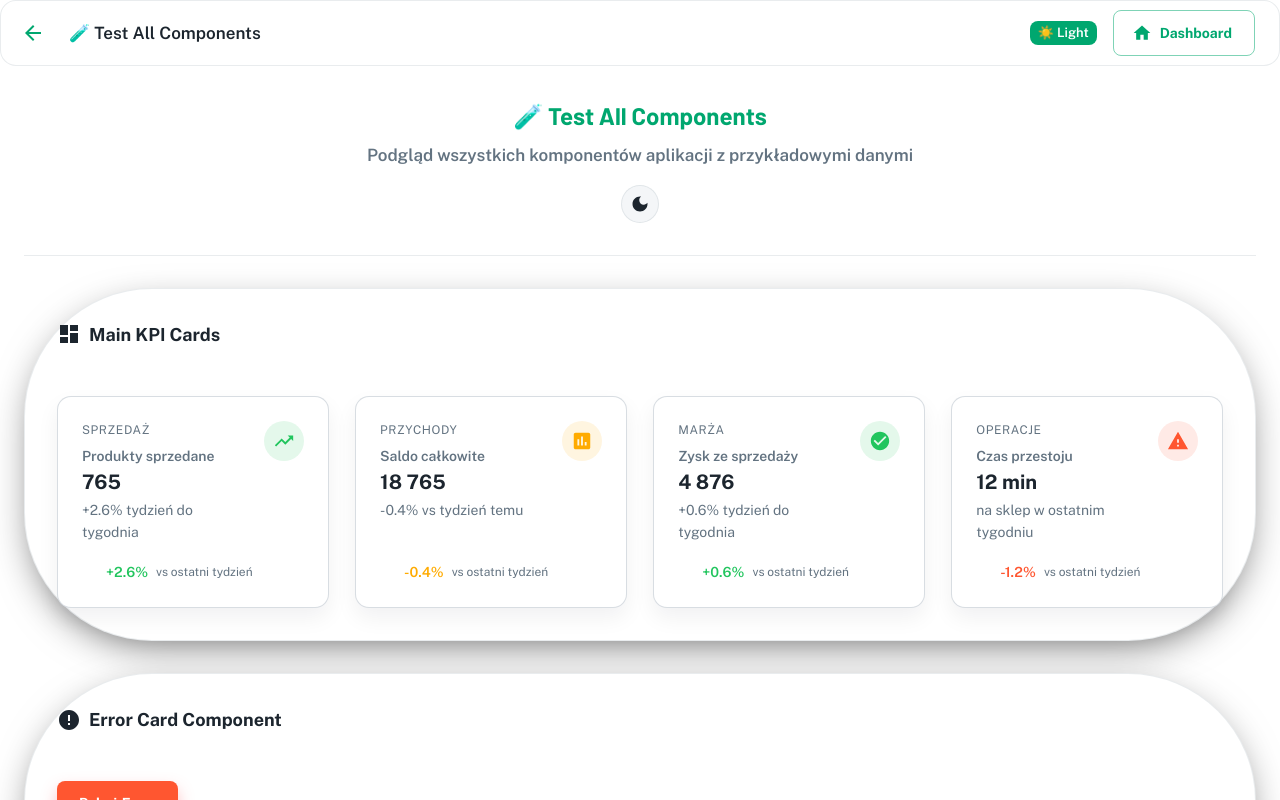
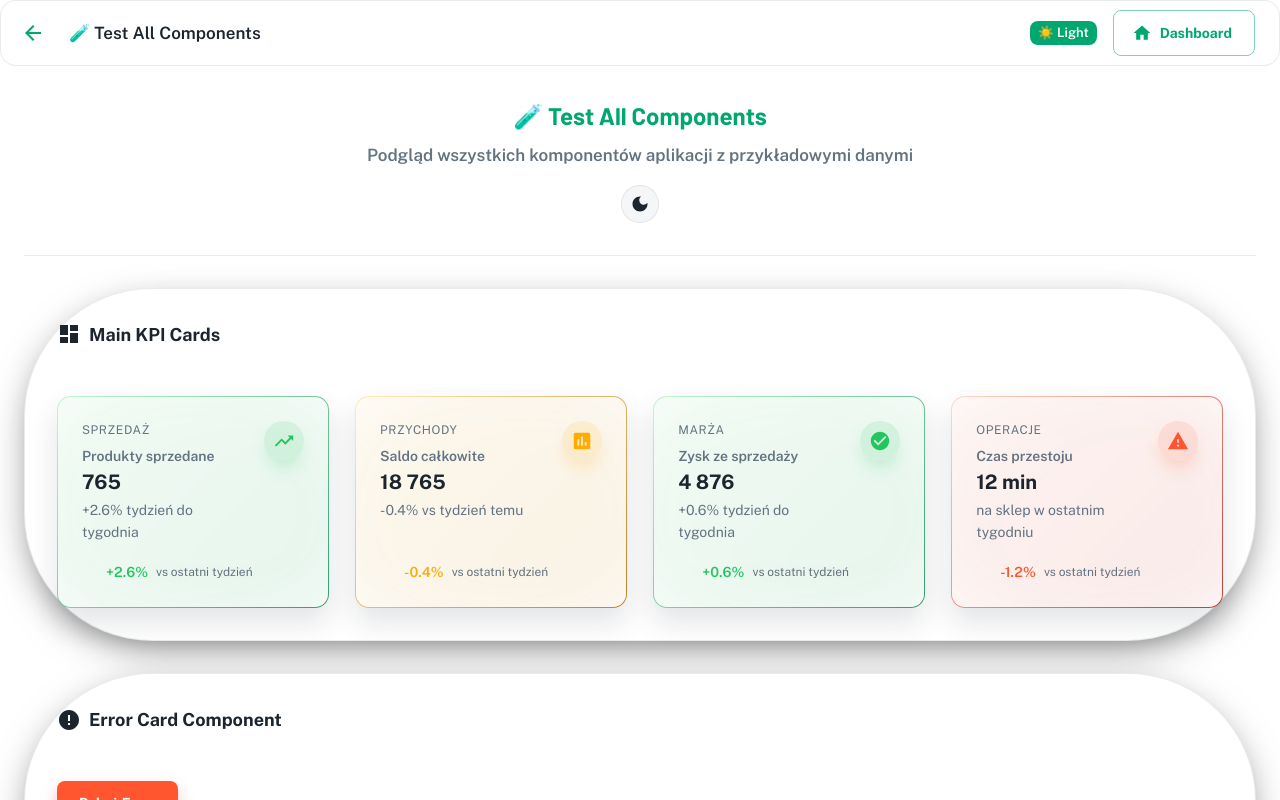
Before and after one commit to shyBBy/Dashboard-reader-xlsx, a React (Vite) app: page /test-all in a window 1280 px wide. Shown: the top 800 px of the page. Built offline with nearby package versions, Linux system fonts and the light colour scheme; some icons are missing.

Commit message:
Dodanie efektów wizualnych dla MainCards

```diff
--- a/src/components/Dashboard/Dashboard.jsx
+++ b/src/components/Dashboard/Dashboard.jsx
@@ -1,6 +1,6 @@
 import React, { useEffect, useMemo, useState } from 'react';
 import { Box, Typography, Alert, Divider, CircularProgress, Tabs, Tab } from '@mui/material';
-import { Warning, Store, Assessment, Today, ShoppingCart } from '@mui/icons-material';
+import { Warning, Assessment, Today, ShoppingCart } from '@mui/icons-material';
 import { useNavigate } from 'react-router-dom';
 import { DataFilters } from './DataFilters/DataFilters';
 import { DynamicDataTable } from './DynamicDataTable/DynamicDataTable';
@@ -137,17 +137,6 @@ export const Dashboard = () => {
         const availabilityIntent = getAvailabilityCardType(scopedMetrics.availabilityAvg);
 
         return [
-            {
-                id: 'dashboard-total-stores',
-                overline: 'Sklepy',
-                title: 'Sklepy w danych',
-                value: formatDisplayValue(scopedMetrics.totalStores),
-                helperText: 'unikalne sklepy w zestawie',
-                icon: <Store fontSize="inherit" />,
-                intent: 'primary',
-                trend: buildPercentageTrend(scopedMetrics.totalStores, baseMetrics.totalStores),
-                sparkline: { data: buildSparkline(baseMetrics.totalStores, scopedMetrics.totalStores), color: 'primary' },
-            },
             {
                 id: 'dashboard-availability',
                 overline: 'Dostępność',
@@ -345,19 +334,16 @@ export const Dashboard = () => {
                             fontWeight: 700,
                             letterSpacing: 1,
                             color: 'text.secondary',
-                            '& .MuiTab-wrapper': {
-                                color: 'text.secondary',
-                                fontWeight: 700
-                            },
                             px: 2.5
                         },
                         '& .Mui-selected': {
-                            color: 'primary.contrastText !important',
-                            backgroundColor: 'primary.main',
-                            '& .MuiTab-wrapper': {
-                                color: 'primary.contrastText',
-                                fontWeight: 800
-                            }
+                            color: (theme) => theme.palette.mode === 'dark'
+                                ? `${theme.palette.common.white} !important`
+                                : `${theme.palette.primary.contrastText} !important`,
+                            backgroundColor: (theme) => theme.palette.mode === 'dark'
+                                ? theme.palette.grey[300]
+                                : theme.palette.primary.main,
+                            fontWeight: 800
                         },
                         '& .MuiTabs-indicator': {
                             display: 'none'
--- a/src/components/Dashboard/DataFilters/DataFilters.jsx
+++ b/src/components/Dashboard/DataFilters/DataFilters.jsx
@@ -314,8 +314,16 @@ export const DataFilters = ({ data, onFiltersChange, selectedFilters = {}, filte
 
                 {/* Informacja o interakcji ze StoreId */}
                 <Grid item xs={12}>
-                    <Box sx={{ p: 2, backgroundColor: 'info.light', borderRadius: 1, mb: 1 }}>
-                        <Typography variant="body2" color="info.dark">
+                    <Box sx={({ palette }) => ({
+                        p: 2,
+                        backgroundColor: palette.mode === 'dark'
+                            ? palette.grey[400]
+                            : palette.info.light,
+                        borderRadius: 2,
+                        mb: 1,
+                        border: `1px solid ${palette.divider}`
+                    })}>
+                        <Typography variant="body2" color="text.primary">
                             💡 <strong>Wskazówka:</strong> Aby sprawdzić konkretny sklep, możesz kliknąć na <strong>StoreId</strong> w tabeli.
                         </Typography>
                     </Box>
--- a/src/components/Metrics/MetricsSection.jsx
+++ b/src/components/Metrics/MetricsSection.jsx
@@ -2,6 +2,7 @@ import React from 'react';
 import PropTypes from 'prop-types';
 import { Box, Typography, Paper, Avatar, Stack, Chip } from '@mui/material';
 import { useTheme, alpha } from '@mui/material/styles';
+import { keyframes } from '@mui/system';
 import ArrowUpwardRoundedIcon from '@mui/icons-material/ArrowUpwardRounded';
 import ArrowDownwardRoundedIcon from '@mui/icons-material/ArrowDownwardRounded';
 import RemoveRoundedIcon from '@mui/icons-material/RemoveRounded';
@@ -56,6 +57,27 @@ const TrendIcon = ({ direction, color }) => {
     return <RemoveRoundedIcon sx={{ fontSize: 18, color }} />;
 };
 
+const glowPulse = keyframes({
+    '0%': {
+        transform: 'scale(0.75) rotate(0deg)',
+        opacity: 0.18,
+    },
+    '50%': {
+        transform: 'scale(1.05) rotate(6deg)',
+        opacity: 0.45,
+    },
+    '100%': {
+        transform: 'scale(0.75) rotate(0deg)',
+        opacity: 0.18,
+    },
+});
+
+const gradientShift = keyframes({
+    '0%': { backgroundPosition: '0% 50%' },
+    '50%': { backgroundPosition: '100% 50%' },
+    '100%': { backgroundPosition: '0% 50%' },
+});
+
 const MetricCard = ({ item, density, minHeight }) => {
     const theme = useTheme();
     const spacing = densityTokens[density] ?? densityTokens.comfortable;
@@ -77,6 +99,12 @@ const MetricCard = ({ item, density, minHeight }) => {
     } = item;
 
     const palette = getPaletteByIntent(intent, theme);
+    const accentMain = palette.main || theme.palette.primary.main;
+    const accentLight = palette.light || alpha(accentMain, 0.65);
+    const accentDark = palette.dark || alpha(accentMain, 0.9);
+    const cardBackground = theme.palette.background.paper;
+    const borderGradient = `linear-gradient(135deg, ${alpha(accentLight, theme.palette.mode === 'light' ? 0.45 : 0.6)} 0%, ${alpha(accentDark, theme.palette.mode === 'light' ? 0.85 : 0.95)} 100%)`;
+
     const cardKey = id || title;
     return (
         <Paper
@@ -92,21 +120,82 @@ const MetricCard = ({ item, density, minHeight }) => {
                 minHeight: minHeight || spacing.minHeight,
                 p: spacing.padding,
                 borderRadius: '14px',
-                backgroundColor: theme.palette.background.paper,
-                border: `1px solid ${alpha(theme.palette.divider, 0.35)}`,
+                background: `linear-gradient(${cardBackground}, ${cardBackground}) padding-box, ${borderGradient} border-box`,
+                border: '1px solid transparent',
                 boxShadow: theme.palette.mode === 'light'
-                    ? '0 10px 22px rgba(15, 23, 42, 0.06)'
-                    : '0 14px 28px rgba(2, 6, 23, 0.5)',
+                    ? `0 14px 30px rgba(15, 23, 42, 0.12)`
+                    : `0 24px 42px rgba(8, 11, 20, 0.78)`,
                 cursor: onClick ? 'pointer' : 'default',
                 transition: 'transform 0.16s ease, box-shadow 0.16s ease',
+                overflow: 'hidden',
+                '&:before': {
+                    content: '""',
+                    position: 'absolute',
+                    inset: '-40%',
+                    borderRadius: '40%',
+                    background: borderGradient,
+                    backgroundSize: '200% 200%',
+                    filter: 'blur(48px)',
+                    opacity: 0,
+                    transform: 'scale(0.65)',
+                    transition: 'opacity 0.6s ease, transform 0.6s ease',
+                    animation: `${glowPulse} 8s ease-in-out infinite, ${gradientShift} 18s ease-in-out infinite`,
+                    animationPlayState: 'paused',
+                    zIndex: 0,
+                },
+                '&:after': {
+                    content: '""',
+                    position: 'absolute',
+                    inset: 0,
+                    borderRadius: 'inherit',
+                    background: borderGradient,
+                    backgroundSize: '160% 160%',
+                    opacity: 0,
+                    transform: 'scale(0.9)',
+                    transition: 'opacity 0.35s ease, transform 0.35s ease',
+                    animation: `${gradientShift} 12s ease-in-out infinite`,
+                    animationPlayState: 'paused',
+                    zIndex: 0,
+                },
                 '&:hover': {
-                    transform: 'translateY(-2px)',
+                    transform: 'translateY(-6px)',
                     boxShadow: theme.palette.mode === 'light'
-                        ? '0 16px 28px rgba(15, 23, 42, 0.08)'
-                        : '0 18px 34px rgba(2, 6, 23, 0.62)',
+                        ? `0 22px 40px rgba(15, 23, 42, 0.16)`
+                        : `0 30px 52px rgba(8, 11, 20, 0.9)`,
+                    '&:before': {
+                        opacity: 0.55,
+                        transform: 'scale(1)',
+                        animationPlayState: 'running',
+                    },
+                    '&:after': {
+                        opacity: 1,
+                        transform: 'scale(1)',
+                        animationPlayState: 'running',
+                    },
+                    '& .metric-card-content': {
+                        filter: 'brightness(1.06)',
+                    }
+                },
+                '&:focus-visible': {
+                    outline: `2px solid ${alpha(accentMain, 0.8)}`,
+                    outlineOffset: 4,
+                    '&:before': {
+                        opacity: 0.55,
+                        transform: 'scale(1)',
+                        animationPlayState: 'running',
+                    },
+                    '&:after': {
+                        opacity: 1,
+                        transform: 'scale(1)',
+                        animationPlayState: 'running',
+                    },
+                    '& .metric-card-content': {
+                        filter: 'brightness(1.06)',
+                    }
                 },
             }}
         >
+            <Box className="metric-card-content" sx={{ display: 'flex', flexDirection: 'column', gap: spacing.gap, flexGrow: 1, position: 'relative', zIndex: 1, transition: 'filter 0.35s ease' }}>
             <Box sx={{ display: 'flex', justifyContent: 'space-between', gap: 2 }}>
                 <Box sx={{ flex: 1, minWidth: 0 }}>
                     {overline && (
@@ -145,9 +234,12 @@ const MetricCard = ({ item, density, minHeight }) => {
                             width: 40,
                             height: 40,
                             borderRadius: 12,
-                            backgroundColor: alpha(palette.main, 0.12),
-                            color: palette.main,
+                            backgroundColor: alpha(accentMain, 0.12),
+                            color: accentMain,
                             fontSize: 22,
+                            boxShadow: theme.palette.mode === 'dark'
+                                ? `0 12px 24px -8px ${alpha(accentMain, 0.6)}`
+                                : `0 10px 20px -8px ${alpha(accentMain, 0.4)}`,
                         }}
                     >
                         {icon}
@@ -206,6 +298,7 @@ const MetricCard = ({ item, density, minHeight }) => {
                     {footnote}
                 </Typography>
             )}
+            </Box>
         </Paper>
     );
 };
```
Also changed, not shown: src/components/MainKPICard.jsx (+110 -8 lines), src/components/Table/TableHeaderRow.jsx (+25 -11 lines), 6 other files (tests, documents, lock files or other folders).
